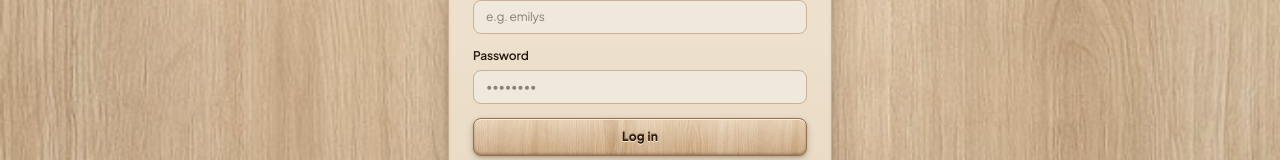
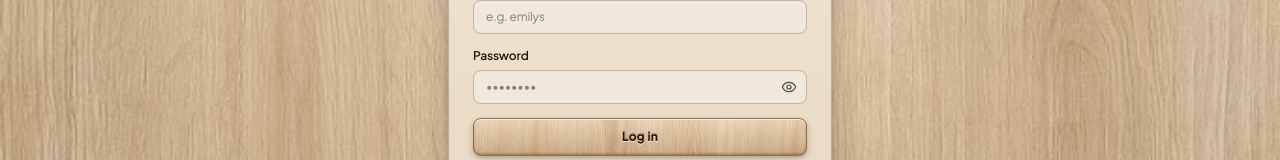
Before and after one commit to nutsa-dev/10x-shop-nutsa, a React (Vite) app: page /login in a window 1280 px wide. Shown: the part 335-495 px from the top of the page. Built offline with nearby package versions, Linux system fonts and the light colour scheme.

Commit message:
feat(auth): add password visibility toggle eye icon in Login and Sign Up

```diff
--- a/src/components/ui/Icons.tsx
+++ b/src/components/ui/Icons.tsx
@@ -686,3 +686,37 @@ export const IconArrowLeft = (props: SVGProps<SVGSVGElement>) => (
     <path d="M19 12H5" />
   </svg>
 );
+
+export const IconEye = (props: SVGProps<SVGSVGElement>) => (
+  <svg
+    viewBox="0 0 24 24"
+    fill="none"
+    stroke="currentColor"
+    strokeWidth={1.8}
+    strokeLinecap="round"
+    strokeLinejoin="round"
+    className="h-4 w-4"
+    {...props}
+  >
+    <path d="M2 12s3-7 10-7 10 7 10 7-3 7-10 7-10-7-10-7Z" />
+    <circle cx="12" cy="12" r="3" />
+  </svg>
+);
+
+export const IconEyeOff = (props: SVGProps<SVGSVGElement>) => (
+  <svg
+    viewBox="0 0 24 24"
+    fill="none"
+    stroke="currentColor"
+    strokeWidth={1.8}
+    strokeLinecap="round"
+    strokeLinejoin="round"
+    className="h-4 w-4"
+    {...props}
+  >
+    <path d="M9.88 9.88a3 3 0 1 0 4.24 4.24" />
+    <path d="M10.73 5.08A10.43 10.43 0 0 1 12 5c7 0 10 7 10 7a13.16 13.16 0 0 1-1.67 2.68" />
+    <path d="M6.61 6.61A13.526 13.526 0 0 0 2 12s3 7 10 7a9.74 9.74 0 0 0 5.39-1.61" />
+    <line x1="2" x2="22" y1="2" y2="22" />
+  </svg>
+);
--- a/src/pages/LoginPage.tsx
+++ b/src/pages/LoginPage.tsx
@@ -1,43 +1,17 @@
 import { useState } from "react";
 import { useFormik } from "formik";
-import * as Yup from "yup";
 import { Link, useNavigate, useLocation } from "react-router-dom";
 import { useAuth } from "@/context/AuthContext";
-import { IconArrowLeft } from "@/components/ui/Icons";
+import { IconArrowLeft, IconEye, IconEyeOff } from "@/components/ui/Icons";
+import { loginSchema, signupSchema } from "@/schemas/authSchema";
 import type { LoginFormValues, RegisterFormValues } from "@/types/user";
-
-// Log in validation schema (Core PRD spec: min 6 chars)
-const loginSchema = Yup.object({
-  username: Yup.string()
-    .trim()
-    .required("Username is required"),
-  password: Yup.string()
-    .required("Password is required")
-    .min(6, "Password must be at least 6 characters"),
-});
-
-// Sign up validation schema (Exact user spec: 8 chars, 1 capital letter, 1 number)
-const signupSchema = Yup.object({
-  username: Yup.string()
-    .trim()
-    .min(3, "Username must be at least 3 characters")
-    .required("Username is required"),
-  email: Yup.string()
-    .trim()
-    .email("Please enter a valid email address")
-    .required("Email is required"),
-  password: Yup.string()
-    .required("Password is required")
-    .min(8, "Password must be at least 8 characters")
-    .matches(/[A-Z]/, "Password must contain at least 1 uppercase letter")
-    .matches(/[0-9]/, "Password must contain at least 1 number"),
-  confirmPassword: Yup.string()
-    .required("Please confirm your password")
-    .oneOf([Yup.ref("password")], "Passwords must match"),
-});
 
 export const LoginPage = () => {
   const [mode, setMode] = useState<"login" | "signup">("login");
+  const [showLoginPassword, setShowLoginPassword] = useState(false);
+  const [showSignupPassword, setShowSignupPassword] = useState(false);
+  const [showConfirmPassword, setShowConfirmPassword] = useState(false);
+
   const { login, register } = useAuth();
   const navigate = useNavigate();
   const location = useLocation();
@@ -159,17 +133,27 @@ export const LoginPage = () => {
                 >
                   Password
                 </label>
+                <div className="relative mt-1.5">
                   <input
                     id="password"
                     name="password"
-                  type="password"
+                    type={showLoginPassword ? "text" : "password"}
                     autoComplete="current-password"
                     value={loginFormik.values.password}
                     onChange={loginFormik.handleChange}
                     onBlur={loginFormik.handleBlur}
                     placeholder="••••••••"
-                  className="mt-1.5 w-full rounded-lg border border-[#CBB092] bg-[#EFE8DC] px-3 py-2 text-xs text-[#26170C] outline-none focus:border-[#8C6D58] dark:border-[#4A301D] dark:bg-[#19100A] dark:text-[#F5EBE0]"
+                    className="w-full rounded-lg border border-[#CBB092] bg-[#EFE8DC] px-3 py-2 pr-9 text-xs text-[#26170C] outline-none focus:border-[#8C6D58] dark:border-[#4A301D] dark:bg-[#19100A] dark:text-[#F5EBE0]"
                   />
+                  <button
+                    type="button"
+                    onClick={() => setShowLoginPassword((prev) => !prev)}
+                    aria-label={showLoginPassword ? "Hide password" : "Show password"}
+                    className="absolute inset-y-0 right-0 flex items-center pr-2.5 text-[#5C4938] hover:text-[#26170C] dark:text-[#D8C2A8] dark:hover:text-[#F5EBE0] cursor-pointer"
+                  >
+                    {showLoginPassword ? <IconEyeOff /> : <IconEye />}
+                  </button>
+                </div>
                 {loginFormik.touched.password && loginFormik.errors.password && (
                   <p className="mt-1 text-[11px] text-rose-600">
                     {loginFormik.errors.password}
@@ -262,17 +246,27 @@ export const LoginPage = () => {
                 >
                   Password
                 </label>
+                <div className="relative mt-1">
                   <input
                     id="signup-password"
                     name="password"
-                  type="password"
+                    type={showSignupPassword ? "text" : "password"}
                     autoComplete="new-password"
                     value={signupFormik.values.password}
                     onChange={signupFormik.handleChange}
                     onBlur={signupFormik.handleBlur}
                     placeholder="Min 8 chars, 1 uppercase, 1 number"
-                  className="mt-1 w-full rounded-lg border border-[#CBB092] bg-[#EFE8DC] px-3 py-1.5 text-xs text-[#26170C] outline-none focus:border-[#8C6D58] dark:border-[#4A301D] dark:bg-[#19100A] dark:text-[#F5EBE0]"
+                    className="w-full rounded-lg border border-[#CBB092] bg-[#EFE8DC] px-3 py-1.5 pr-9 text-xs text-[#26170C] outline-none focus:border-[#8C6D58] dark:border-[#4A301D] dark:bg-[#19100A] dark:text-[#F5EBE0]"
                   />
+                  <button
+                    type="button"
+                    onClick={() => setShowSignupPassword((prev) => !prev)}
+                    aria-label={showSignupPassword ? "Hide password" : "Show password"}
+                    className="absolute inset-y-0 right-0 flex items-center pr-2.5 text-[#5C4938] hover:text-[#26170C] dark:text-[#D8C2A8] dark:hover:text-[#F5EBE0] cursor-pointer"
+                  >
+                    {showSignupPassword ? <IconEyeOff /> : <IconEye />}
+                  </button>
+                </div>
                 {signupFormik.touched.password && signupFormik.errors.password && (
                   <p className="mt-1 text-[11px] text-rose-600">
                     {signupFormik.errors.password}
@@ -287,17 +281,27 @@ export const LoginPage = () => {
                 >
                   Confirm Password
                 </label>
+                <div className="relative mt-1">
                   <input
                     id="signup-confirm-password"
                     name="confirmPassword"
-                  type="password"
+                    type={showConfirmPassword ? "text" : "password"}
                     autoComplete="new-password"
                     value={signupFormik.values.confirmPassword}
                     onChange={signupFormik.handleChange}
                     onBlur={signupFormik.handleBlur}
                     placeholder="Repeat your password"
-                  className="mt-1 w-full rounded-lg border border-[#CBB092] bg-[#EFE8DC] px-3 py-1.5 text-xs text-[#26170C] outline-none focus:border-[#8C6D58] dark:border-[#4A301D] dark:bg-[#19100A] dark:text-[#F5EBE0]"
+                    className="w-full rounded-lg border border-[#CBB092] bg-[#EFE8DC] px-3 py-1.5 pr-9 text-xs text-[#26170C] outline-none focus:border-[#8C6D58] dark:border-[#4A301D] dark:bg-[#19100A] dark:text-[#F5EBE0]"
                   />
+                  <button
+                    type="button"
+                    onClick={() => setShowConfirmPassword((prev) => !prev)}
+                    aria-label={showConfirmPassword ? "Hide password" : "Show password"}
+                    className="absolute inset-y-0 right-0 flex items-center pr-2.5 text-[#5C4938] hover:text-[#26170C] dark:text-[#D8C2A8] dark:hover:text-[#F5EBE0] cursor-pointer"
+                  >
+                    {showConfirmPassword ? <IconEyeOff /> : <IconEye />}
+                  </button>
+                </div>
                 {signupFormik.touched.confirmPassword && signupFormik.errors.confirmPassword && (
                   <p className="mt-1 text-[11px] text-rose-600">
                     {signupFormik.errors.confirmPassword}
```
Lines whose indentation alone changed are shown as unchanged.
